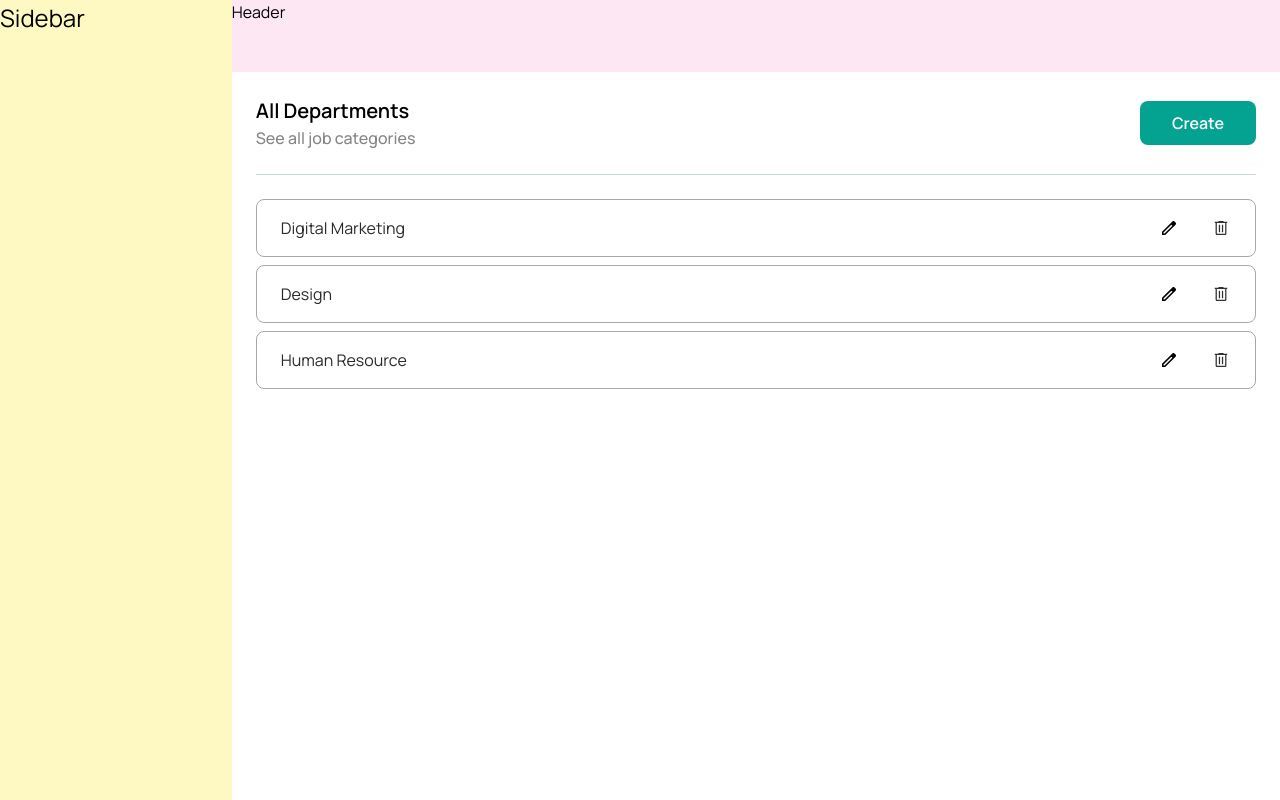
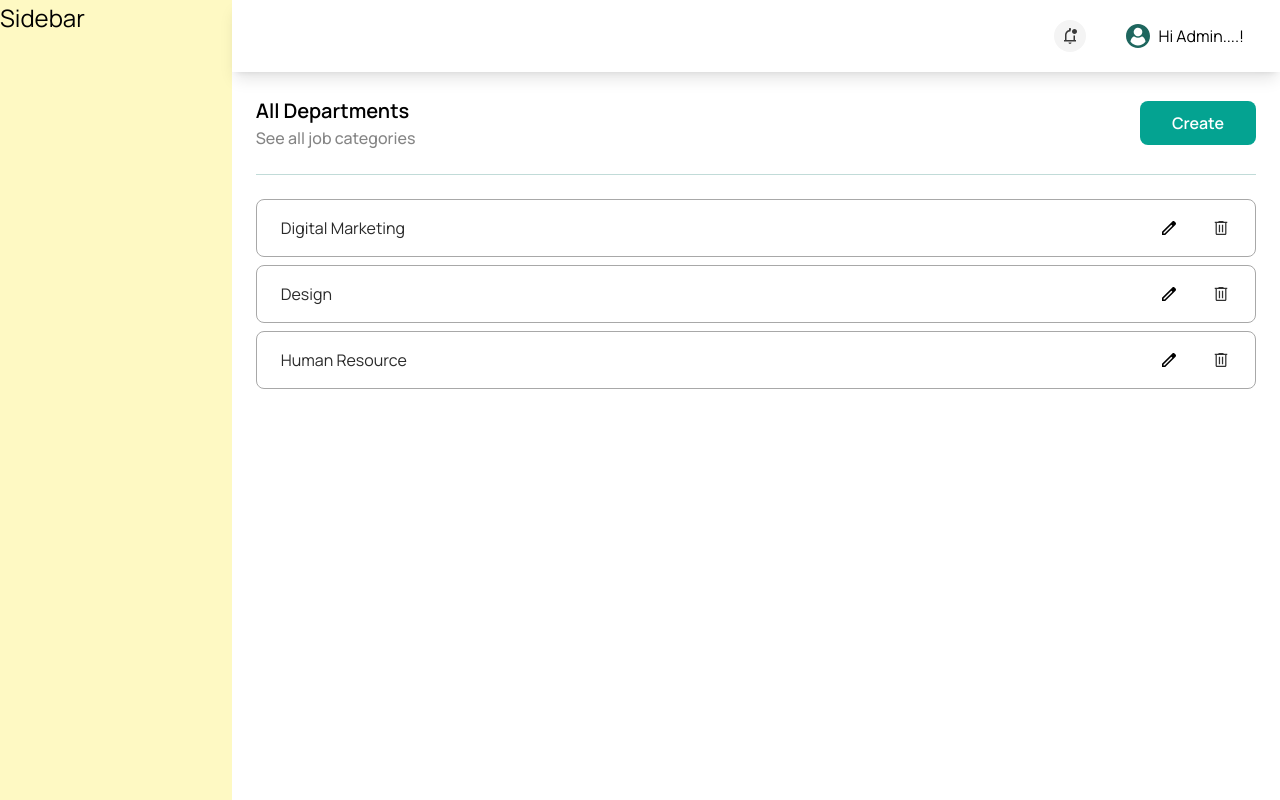
Before and after one commit to Solwyz/solwyz-web-new, a React (Vite) app: page /admin in a window 1280 px wide. Built offline with nearby package versions, Linux system fonts and the light colour scheme.

Commit message:
Admin Header

```diff
--- a/src/Admin/Components/Header/Header.jsx
+++ b/src/Admin/Components/Header/Header.jsx
@@ -1,9 +1,14 @@
 import React from 'react'
+import Notificaton from "../../../assets/AdminHeader/Notification.svg"
+import Profile from "../../../assets/AdminHeader/Profile.svg"
 
 function Header() {
   return (
-    <div className='bg-pink-100 h-[72px]'>
-      Header
+    <div className='bg-[#FFFFFF] shadow-lg py-[20px] px-9 h-[72px]'>
+      <div className='flex justify-end items-center'>
+        <div><img className='h-8 w-8' src={Notificaton} alt="" /></div>
+        <div className='flex items-center '><img className='h-6 w-6 ml-10 mr-2' src={Profile} alt="" />Hi Admin....!</div>
+      </div>
     </div>
   )
 }
```
Also changed, not shown: src/assets/AdminHeader/Notification.svg (added), src/assets/AdminHeader/Profile.svg (added).
